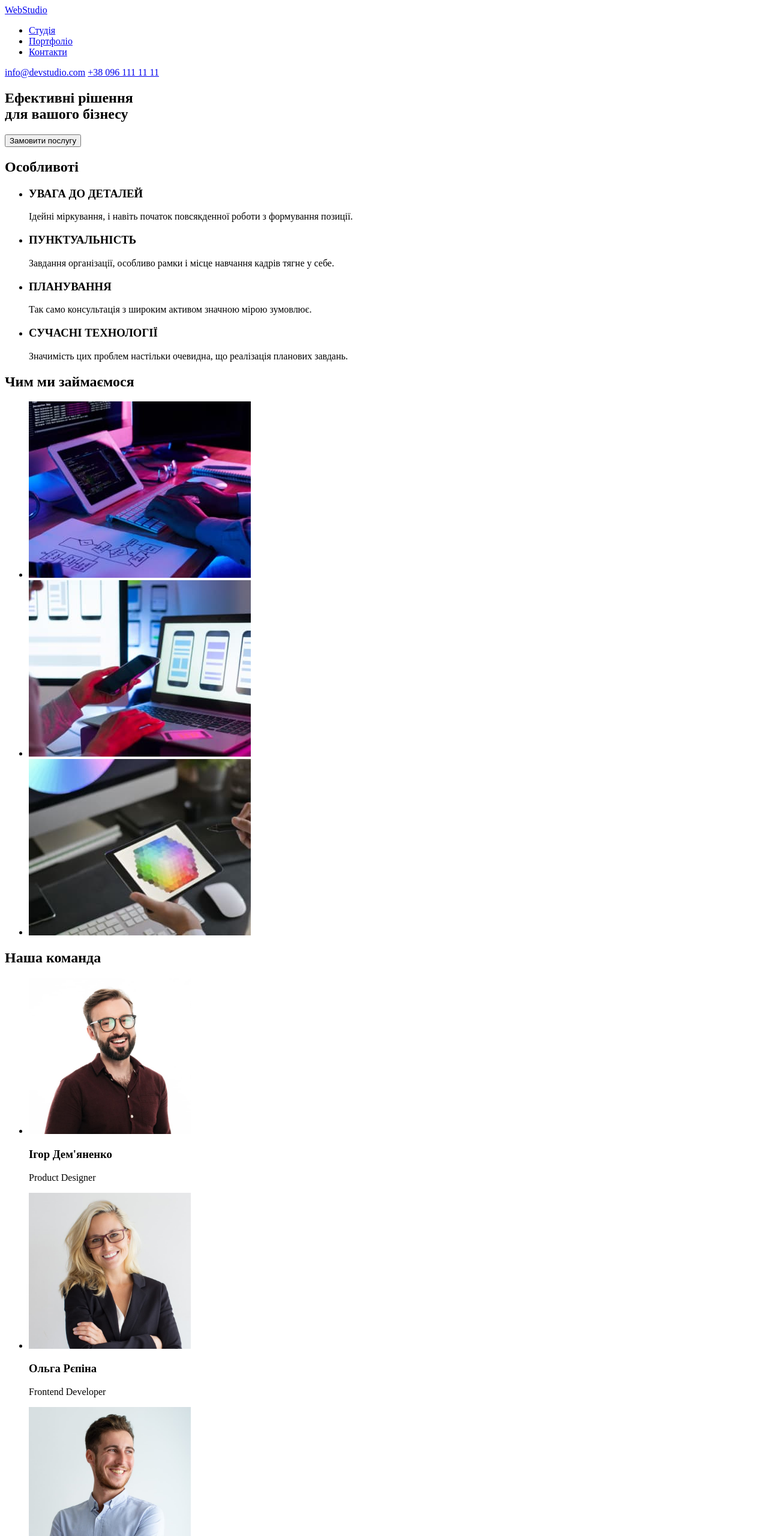
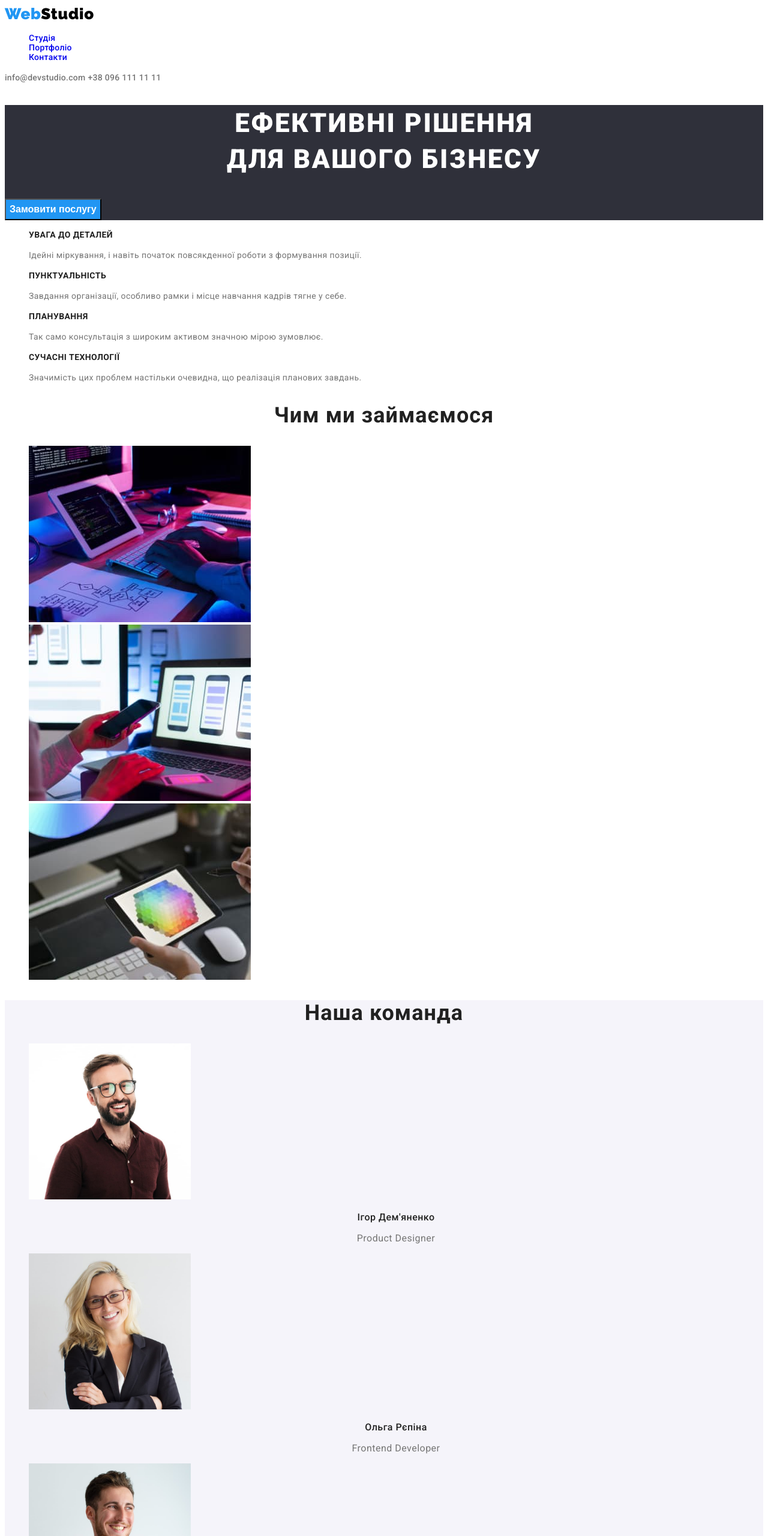
Before and after one commit to Anna-Grigorovich/goit-markup-hw-02, a plain HTML site: page index.html in a window 1280 px wide. Shown: the top 2560 px of the page at 60% size. Drawn offline with Linux system fonts and the light colour scheme.

Commit message:
home-work

```diff
--- /dev/null
+++ b/css/style.css
@@ -0,0 +1,204 @@
+body {
+  font-family: 'Roboto', sans-serif;
+  color: #212121;
+}
+.hide {
+  border: 0;
+  clip: rect(1px, 1px, 1px, 1px);
+  -webkit-clip-path: inset(50%);
+  clip-path: inset(50%);
+  height: 1px;
+  margin: -1px;
+  overflow: hidden;
+  padding: 0;
+  position: absolute;
+  width: 1px;
+  word-wrap: normal !important;
+}
+.list {
+  list-style: none;
+}
+/* хедер */
+.header a {
+  text-decoration: none;
+}
+.header-nav {
+  list-style: none;
+}
+.header {
+}
+.logo {
+  font-family: 'Raleway';
+  font-weight: 700;
+  font-size: 26px;
+  line-height: 31px;
+  letter-spacing: 0.03em;
+  color: #000000;
+}
+.logo-text {
+  color: #2196f3;
+}
+
+.header-contact {
+  font-weight: 500;
+  font-size: 14px;
+  line-height: 16px;
+  letter-spacing: 0.02em;
+  color: #757575;
+}
+.header-nav-link {
+  font-weight: 500;
+  font-size: 14px;
+  line-height: 16px;
+  letter-spacing: 0.02em;
+
+  color: #212121;
+}
+.header-nav-link:focus,
+.header-nav-link:hover,
+.header-contact:hover,
+.header-contact:focus {
+  color: #2196f3;
+}
+/* СТИЛИ К ИНДЕКС ХТМЛ */
+/* секция под шапкой */
+.hero {
+  background: #2f303a;
+}
+.main-title {
+  font-weight: 900;
+  font-size: 44px;
+  line-height: 60px;
+
+  text-align: center;
+  letter-spacing: 0.06em;
+  text-transform: uppercase;
+  color: #ffffff;
+}
+.btn-order {
+  font-weight: 700;
+  font-size: 16px;
+  line-height: 30px;
+  background: #2196f3;
+  color: #ffffff;
+}
+/* секция особенности компании */
+.title-features {
+  font-weight: 700;
+  font-size: 14px;
+  line-height: 16px;
+  letter-spacing: 0.03em;
+  text-transform: uppercase;
+
+  color: #212121;
+}
+
+.features-text {
+  font-size: 14px;
+  line-height: 24px;
+  letter-spacing: 0.03em;
+
+  color: #757575;
+}
+
+/* секция чем мы занимаемся */
+.title {
+  font-weight: 700;
+  font-size: 36px;
+  line-height: 42px;
+  text-align: center;
+  letter-spacing: 0.03em;
+
+  color: #212121;
+}
+/* секция наша команда */
+.our-team {
+  background: #f5f4fa;
+}
+.our-team-title {
+  font-weight: 500;
+  font-size: 16px;
+  line-height: 19px;
+
+  text-align: center;
+  letter-spacing: 0.03em;
+}
+.our-team-text {
+  font-size: 16px;
+  line-height: 19px;
+
+  text-align: center;
+  letter-spacing: 0.03em;
+
+  color: #757575;
+}
+/* Подвал сайта */
+.footer a {
+  text-decoration: none;
+}
+
+.footer {
+  background: #2f303a;
+}
+.logo-footer {
+  font-family: 'Raleway';
+  font-weight: 700;
+  font-size: 26px;
+  line-height: 31px;
+  letter-spacing: 0.03em;
+
+  color: #ffffff;
+}
+.adress {
+  font-style: normal;
+  font-size: 14px;
+  line-height: 24px;
+  letter-spacing: 0.03em;
+  color: #ffffff;
+}
+
+.footer-contact {
+  font-style: normal;
+  font-size: 14px;
+  line-height: 24px;
+  letter-spacing: 0.03em;
+
+  color: rgba(255, 255, 255, 0.6);
+}
+
+/* СТИЛИ К СТРАНИЦЕ ПОРТФОЛИО */
+.portfolio {
+}
+.btn-portfolio {
+  font-weight: 500;
+  font-size: 16px;
+  line-height: 26px;
+
+  text-align: center;
+  letter-spacing: 0.03em;
+
+  color: #212121;
+  background: #f5f4fa;
+  border-radius: 4px;
+}
+.btn-portfolio:hover,
+.btn-portfolio:focus {
+  background-color: #2196f3;
+  color: #ffffff;
+}
+.portfolio-title {
+  font-weight: 700;
+  font-size: 18px;
+  line-height: 36px;
+
+  letter-spacing: 0.06em;
+
+  color: #212121;
+}
+.portfolio-text {
+  font-size: 16px;
+  line-height: 30px;
+  letter-spacing: 0.03em;
+
+  color: #757575;
+}
--- a/index.html
+++ b/index.html
@@ -4,58 +4,67 @@
     <meta charset="UTF-8" />
     <meta http-equiv="X-UA-Compatible" content="IE=edge" />
     <meta name="viewport" content="width=device-width, initial-scale=1.0" />
+    <link
+      href="https://fonts.googleapis.com/css2?family=Raleway:wght@900&family=Roboto:wght@400;500;700;900&display=swap"
+      rel="stylesheet"
+    />
     <title>Document</title>
+    <link rel="stylesheet" href="./css/style.css" />
   </head>
   <body>
     <!-- Шапка сайта -->
-    <header>
-      <a href="/">WebStudio</a>
+    <header class="header">
+      <a class="logo" href="/"><span class="logo-text">Web</span>Studio</a>
       <nav>
-        <ul>
-          <li><a href="#">Студія</a></li>
-          <li><a href="#">Портфоліо</a></li>
-          <li><a href="#">Контакти</a></li>
+        <ul class="header-nav">
+          <li class="header-nav-link"><a href="#">Студія</a></li>
+          <li class="header-nav-link">
+            <a href="./portfolio.html">Портфоліо</a>
+          </li>
+          <li class="header-nav-link"><a href="#">Контакти</a></li>
         </ul>
       </nav>
-      <a href="mailto:info@devstudio.com">info@devstudio.com</a>
-      <a href="tel:+380961111111">+38 096 111 11 11</a>
+      <a class="header-contact" href="mailto:info@devstudio.com"
+        >info@devstudio.com</a
+      >
+      <a class="header-contact" href="tel:+380961111111">+38 096 111 11 11</a>
     </header>
     <main>
       <!-- Секия под шапкой -->
-      <section>
-        <h1>
+      <section class="hero">
+        <h1 class="main-title">
           Ефективні рішення <br />
           для вашого бізнесу
         </h1>
-        <button type="button">Замовити послугу</button>
+        <button type="button" class="btn-order">Замовити послугу</button>
       </section>
       <!-- Секция особенности компании -->
-      <section>
-        <h2>Особливоті</h2>
-        <ul>
+      <section class="features">
+        <h2 class="hide">Особливоті</h2>
+        <ul class="list">
           <li>
-            <h3>УВАГА ДО ДЕТАЛЕЙ</h3>
-            <p>
+            <h3 class="title-features">УВАГА ДО ДЕТАЛЕЙ</h3>
+            <p class="features-text">
               Ідейні міркування, і навіть початок повсякденної роботи з
               формування позиції.
             </p>
           </li>
           <li>
-            <h3>ПУНКТУАЛЬНІСТЬ</h3>
-            <p>
+            <h3 class="title-features">ПУНКТУАЛЬНІСТЬ</h3>
+            <p class="features-text">
               Завдання організації, особливо рамки і місце навчання кадрів тягне
               у себе.
             </p>
           </li>
           <li>
-            <h3>ПЛАНУВАННЯ</h3>
-            <p>
+            <h3 class="title-features">ПЛАНУВАННЯ</h3>
+            <p class="features-text">
               Так само консультація з широким активом значною мірою зумовлює.
             </p>
           </li>
           <li>
-            <h3>СУЧАСНІ ТЕХНОЛОГІЇ</h3>
-            <p>
+            <h3 class="title-features">СУЧАСНІ ТЕХНОЛОГІЇ</h3>
+            <p class="features-text">
               Значимість цих проблем настільки очевидна, що реалізація планових
               завдань.
             </p>
@@ -63,9 +72,9 @@
         </ul>
       </section>
       <!-- Секция чем мы занимаемся  -->
-      <section>
-        <h2>Чим ми займаємося</h2>
-        <ul>
+      <section class="about-us">
+        <h2 class="title">Чим ми займаємося</h2>
+        <ul class="list">
           <li>
             <img
               src="./images/aboutus1.jpg"
@@ -90,18 +99,18 @@
         </ul>
       </section>
       <!-- Секция наша команда -->
-      <section>
-        <h2>Наша команда</h2>
-        <ul>
+      <section class="our-team">
+        <h2 class="title">Наша команда</h2>
+        <ul class="list">
           <li>
             <img src="./images/igordevs.jpg" alt="Розробник" width="270" />
-            <h3>Ігор Дем'яненко</h3>
-            <p lang="en">Product Designer</p>
+            <h3 class="our-team-title">Ігор Дем'яненко</h3>
+            <p lang="en" class="our-team-text">Product Designer</p>
           </li>
           <li>
             <img src="./images/olenadev.jpg" alt="Розробниця" width="270" />
-            <h3>Ольга Рєпіна</h3>
-            <p lang="en">Frontend Developer</p>
+            <h3 class="our-team-title">Ольга Рєпіна</h3>
+            <p lang="en" class="our-team-text">Frontend Developer</p>
           </li>
           <li>
             <img
@@ -110,23 +119,27 @@
               width="270"
             />
             <h3>Микола Тарасов</h3>
-            <p lang="en">Marketing</p>
+            <p lang="en" class="our-team-text">Marketing</p>
           </li>
           <li>
             <img src="./images/mixadesigner.jpg" alt="Розробник" width="270" />
-            <h3>Михайло Єрмаков</h3>
-            <p lang="en">UI Designer</p>
+            <h3 class="our-team-title">Михайло Єрмаков</h3>
+            <p lang="en" class="our-team-text">UI Designer</p>
           </li>
         </ul>
       </section>
     </main>
     <!-- Подвал сайта -->
-    <footer>
-      <a href="/">WebStudio</a>
+    <footer class="footer">
+      <a href="/" class="logo-footer"
+        ><span class="logo-text">Web</span>Studio</a
+      >
       <address>
-        <p>м. Київ, пр-т Лесі Українки, 26</p>
-        <a href="mailto:info@devstudio.com">info@devstudio.com</a>
-        <a href="tel:+380961111111">+38 096 111 11 11</a>
+        <p class="adress">м. Київ, пр-т Лесі Українки, 26</p>
+        <a class="footer-contact" href="mailto:info@devstudio.com"
+          >info@devstudio.com</a
+        >
+        <a class="footer-contact" href="tel:+380961111111">+38 096 111 11 11</a>
       </address>
     </footer>
   </body>
```
Also changed, not shown: portfolio.html (added, +154 -0 lines), images/boxes.jpg (added), images/growingbusiness.jpg (added), images/inspirationhasobordes.jpg (added), images/limitededition.jpg (added), images/postergolden.jpg (added), images/prime.jpg (added), images/projectlab.jpg (added), images/seafood.jpg (added), images/technokryak.jpg (added).
